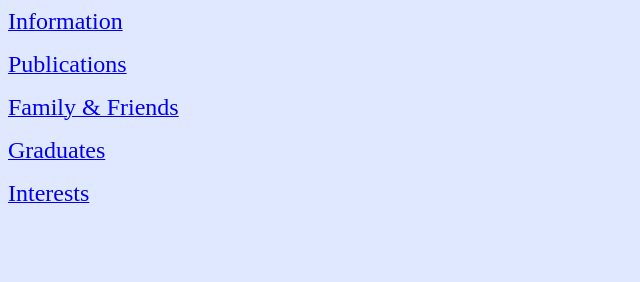
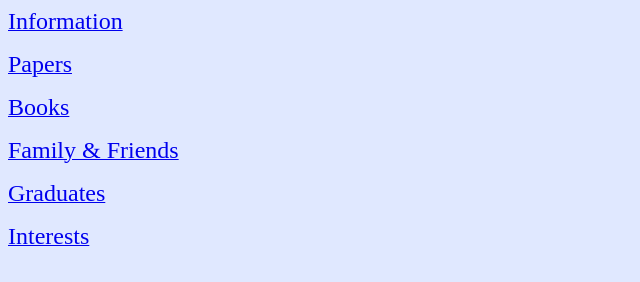
Before and after one commit to shiu1958/shiu1958.github.io, a plain HTML site: page menu.htm in a window 1280 px wide. Shown: the whole page, without its empty margins (0-640 px from the left). Drawn offline with Linux system fonts and the light colour scheme.

Commit message:
Add files via upload

```diff
--- a/menu.htm
+++ b/menu.htm
@@ -26,9 +26,13 @@
 
 
 
-<p style="margin-top: 5"><a href="http://www.math.hkbu.edu.hk/~wcshiu/publication.pdf" target="right">
+<p style="margin-top: 5"><a href="http://www.math.hkbu.edu.hk/~wcshiu/publications.pdf" target="right">
 
-<font size="5">Publications</font></a></p>
+<font size="5">Papers</font></a></p>
+
+<p style="margin-top: 5"><a href="http://www.math.hkbu.edu.hk/~wcshiu/book.pdf" target="right">
+
+<font size="5">Books</font></a></p>
 
 
 
```
